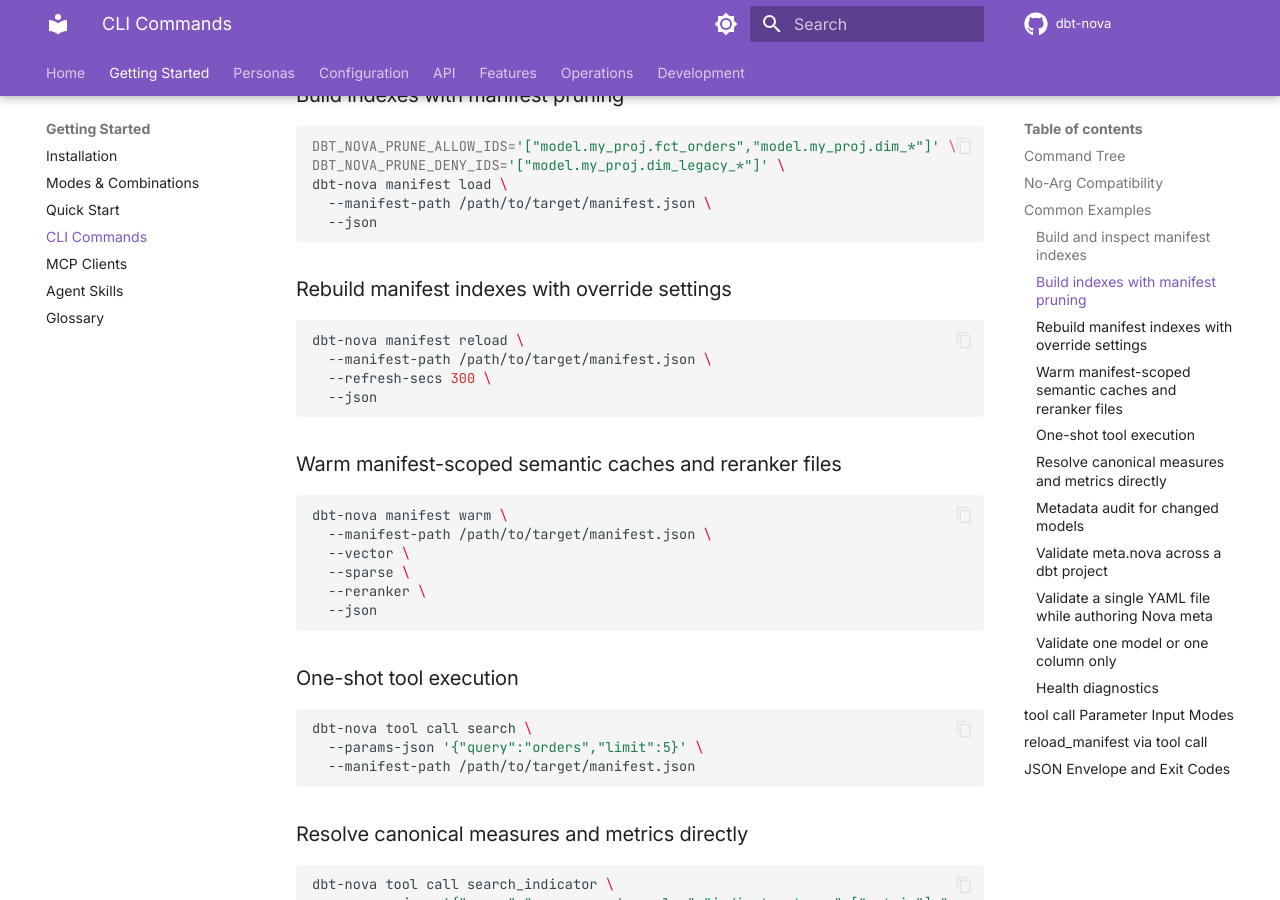
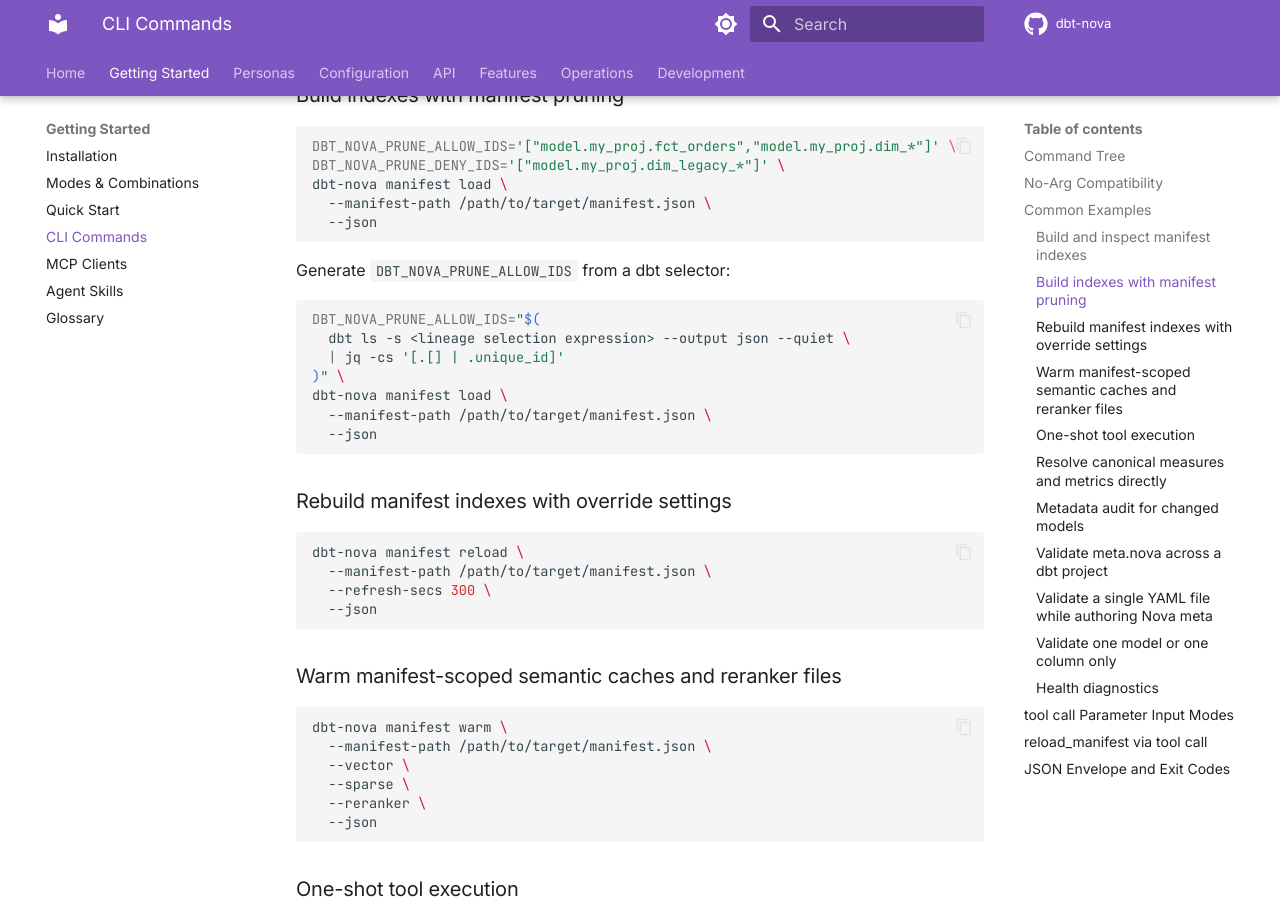
Before and after one commit to joe-broadhead/dbt-nova, an MkDocs documentation site: the page built from docs/getting-started/cli.md, in a window 1280 px wide and 900 px high, scrolled down 1430 px. Built offline with MkDocs 1.6.1 and Material for MkDocs 9.7.7, drawn with Linux system fonts in a browser that asks for light colours; comment, search, counter and statistics services are not loaded.

Commit message:
added tip on dbt ls usage to docs

````diff
--- a/docs/getting-started/cli.md
+++ b/docs/getting-started/cli.md
@@ -69,6 +69,18 @@
 ```bash
 DBT_NOVA_PRUNE_ALLOW_IDS='["model.my_proj.fct_orders","model.my_proj.dim_*"]' \
 DBT_NOVA_PRUNE_DENY_IDS='["model.my_proj.dim_legacy_*"]' \
+dbt-nova manifest load \
+  --manifest-path /path/to/target/manifest.json \
+  --json
+```
+
+Generate `DBT_NOVA_PRUNE_ALLOW_IDS` from a dbt selector:
+
+```bash
+DBT_NOVA_PRUNE_ALLOW_IDS="$(
+  dbt ls -s <lineage selection expression> --output json --quiet \
+  | jq -cs '[.[] | .unique_id]'
+)" \
 dbt-nova manifest load \
   --manifest-path /path/to/target/manifest.json \
   --json
````
Also changed, not shown: docs/configuration/reference.md (+8 -0 lines).
